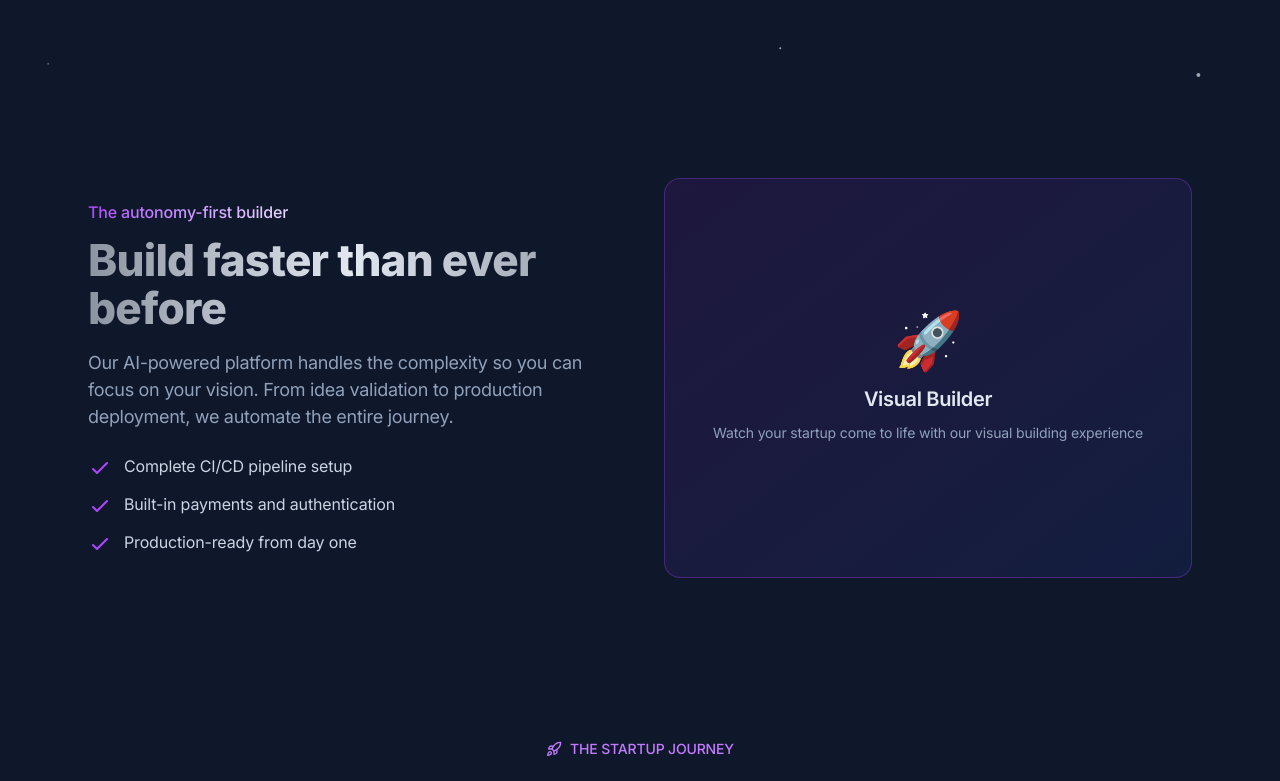
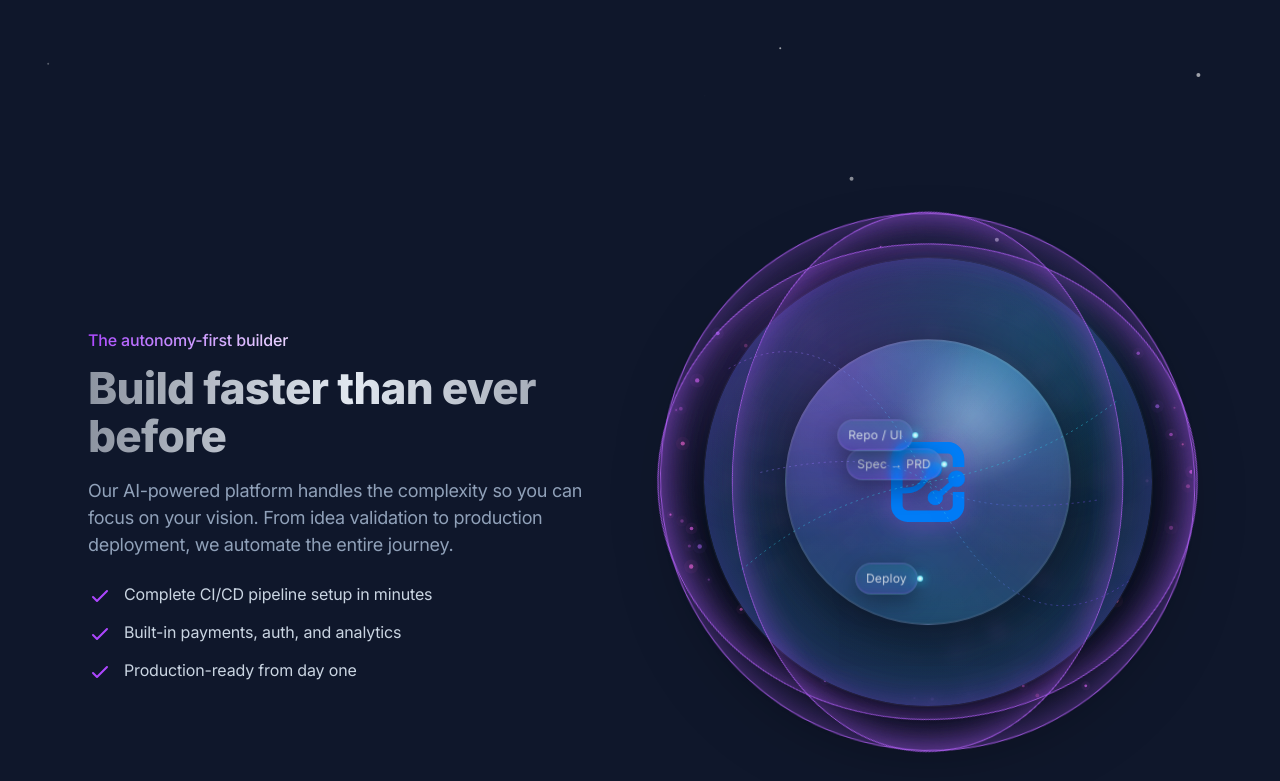
Before and after one commit to buildaistartups/buildaistartups.com, a Next.js app: page / in a window 1280 px wide. Shown: the part 743-1524 px from the top of the page. Built offline with nearby package versions, Linux system fonts and the light colour scheme.

Commit message:
Update FeatureHighlight.tsx

```diff
--- a/components/home/FeatureHighlight.tsx
+++ b/components/home/FeatureHighlight.tsx
@@ -1,16 +1,24 @@
 // components/home/FeatureHighlight.tsx
 'use client'
 
-import React from 'react'
-import Image from 'next/image'
+import React, { useEffect, useState } from 'react'
+import Particles from '@/components/particles'
+import AIOrb from '@/components/aiorb'
 
 export default function FeatureHighlight() {
+  const [isVisible, setIsVisible] = useState(false)
+
+  useEffect(() => {
+    setIsVisible(true)
+  }, [])
+
   return (
     <section className="relative">
       <div className="max-w-6xl mx-auto px-4 sm:px-6">
         <div className="py-12 md:py-20">
           <div className="grid md:grid-cols-2 gap-12 items-center">
-            <div>
+            {/* Left content */}
+            <div className={`transition-all duration-1000 ${isVisible ? 'opacity-100 translate-x-0' : 'opacity-0 -translate-x-10'}`}>
               <div className="inline-flex font-medium bg-clip-text text-transparent bg-gradient-to-r from-purple-500 to-purple-200 pb-3">
                 The autonomy-first builder
               </div>
@@ -22,19 +30,19 @@ export default function FeatureHighlight() {
               </p>
               <ul className="space-y-3">
                 <li className="flex items-start gap-3">
-                  <svg className="w-6 h-6 text-purple-500 mt-0.5" fill="none" viewBox="0 0 24 24" stroke="currentColor">
+                  <svg className="w-6 h-6 text-purple-500 mt-0.5 flex-shrink-0" fill="none" viewBox="0 0 24 24" stroke="currentColor">
                     <path strokeLinecap="round" strokeLinejoin="round" strokeWidth={2} d="M5 13l4 4L19 7" />
                   </svg>
-                  <span className="text-slate-300">Complete CI/CD pipeline setup</span>
+                  <span className="text-slate-300">Complete CI/CD pipeline setup in minutes</span>
                 </li>
                 <li className="flex items-start gap-3">
-                  <svg className="w-6 h-6 text-purple-500 mt-0.5" fill="none" viewBox="0 0 24 24" stroke="currentColor">
+                  <svg className="w-6 h-6 text-purple-500 mt-0.5 flex-shrink-0" fill="none" viewBox="0 0 24 24" stroke="currentColor">
                     <path strokeLinecap="round" strokeLinejoin="round" strokeWidth={2} d="M5 13l4 4L19 7" />
                   </svg>
-                  <span className="text-slate-300">Built-in payments and authentication</span>
+                  <span className="text-slate-300">Built-in payments, auth, and analytics</span>
                 </li>
                 <li className="flex items-start gap-3">
-                  <svg className="w-6 h-6 text-purple-500 mt-0.5" fill="none" viewBox="0 0 24 24" stroke="currentColor">
+                  <svg className="w-6 h-6 text-purple-500 mt-0.5 flex-shrink-0" fill="none" viewBox="0 0 24 24" stroke="currentColor">
                     <path strokeLinecap="round" strokeLinejoin="round" strokeWidth={2} d="M5 13l4 4L19 7" />
                   </svg>
                   <span className="text-slate-300">Production-ready from day one</span>
@@ -42,18 +50,14 @@ export default function FeatureHighlight() {
               </ul>
             </div>
 
-            <div className="relative">
-              {/* Animated illustration placeholder */}
-              <div className="relative h-[400px] bg-gradient-to-br from-purple-900/20 to-blue-900/20 rounded-2xl border border-purple-500/30 flex items-center justify-center">
-                <div className="text-center p-8">
-                  <div className="text-6xl mb-4">🚀</div>
-                  <h3 className="text-xl font-semibold text-slate-200 mb-2">
-                    Visual Builder
-                  </h3>
-                  <p className="text-sm text-slate-400">
-                    Watch your startup come to life with our visual building experience
-                  </p>
-                </div>
+            {/* AI Orb Visual */}
+            <div className={`transition-all duration-1000 delay-300 ${isVisible ? 'opacity-100 translate-x-0' : 'opacity-0 translate-x-10'}`}>
+              <div className="relative py-24 -mt-12">
+                {/* Particles behind the orb for subtle depth */}
+                <Particles className="absolute inset-0 -z-10" quantity={8} staticity={30} />
+
+                {/* AI Orb Component */}
+                <AIOrb />
               </div>
             </div>
           </div>
```
